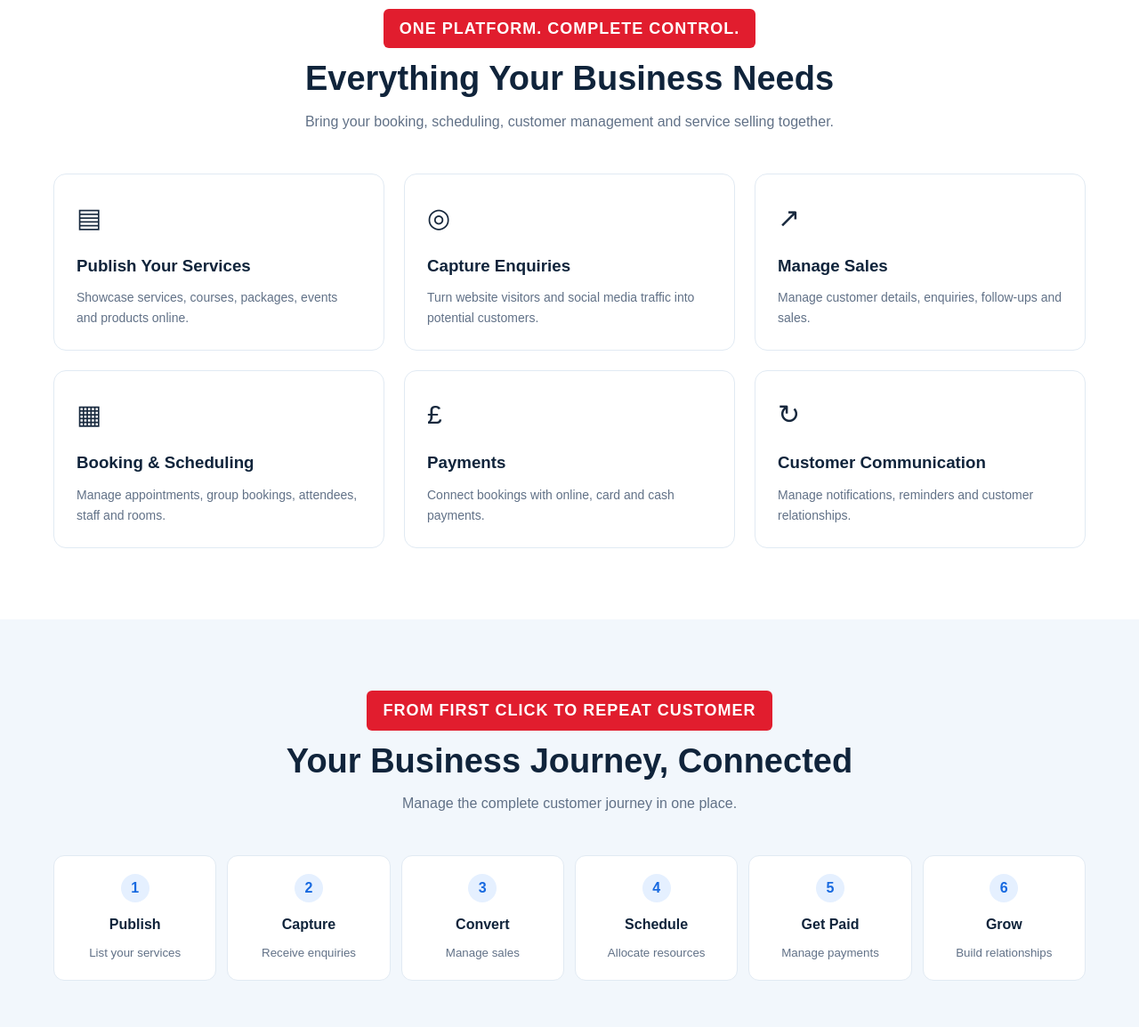
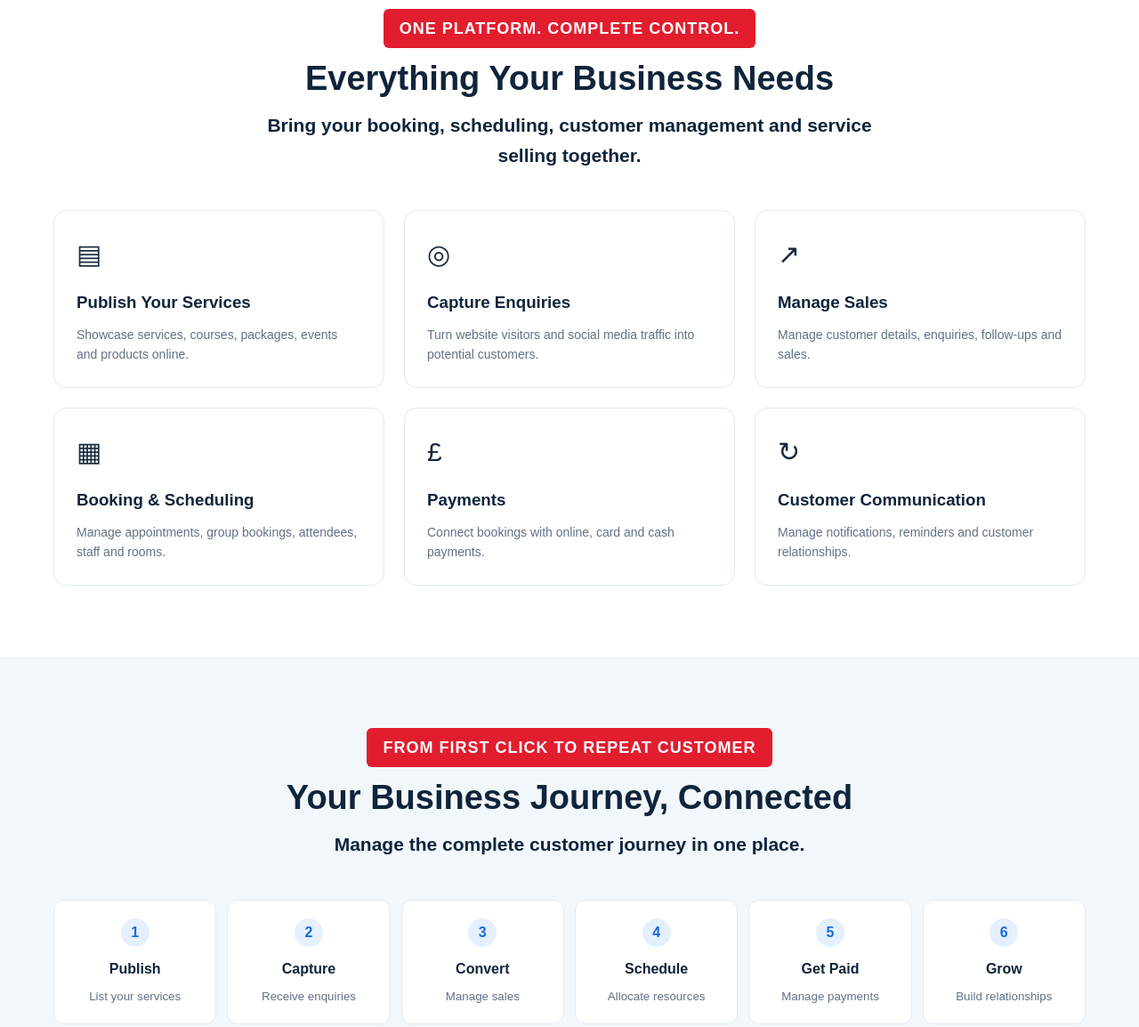
Before and after one commit to Shorifa1234/booking-landing-page, a plain HTML site: page booking.html in a window 1280 px wide. Shown: the part 820-1974 px from the top of the page at 89% size. Drawn offline with Linux system fonts and the light colour scheme.

Commit message:
Larger, bold subtitles under two section headings
Co-Authored-By: Claude Opus 5.5 <noreply@anthropic.com>

```diff
--- a/booking.html
+++ b/booking.html
@@ -189,6 +189,12 @@ section { padding: 80px 0; }
 }
 
 .section-heading p { color: var(--muted); }
+
+.section-heading p.lead-strong {
+  font-size: 21px;
+  font-weight: 700;
+  color: var(--navy);
+}
 
 .kicker {
   color: var(--blue);
@@ -508,7 +514,7 @@ footer a {
     <div class="section-heading">
       <span class="kicker kicker-red">One platform. Complete control.</span>
       <h2>Everything Your Business Needs</h2>
-      <p>Bring your booking, scheduling, customer management and service selling together.</p>
+      <p class="lead-strong">Bring your booking, scheduling, customer management and service selling together.</p>
     </div>
 
     <div class="features">
@@ -556,7 +562,7 @@ footer a {
     <div class="section-heading">
       <span class="kicker kicker-red">From first click to repeat customer</span>
       <h2>Your Business Journey, Connected</h2>
-      <p>Manage the complete customer journey in one place.</p>
+      <p class="lead-strong">Manage the complete customer journey in one place.</p>
     </div>
 
     <div class="steps">
```
